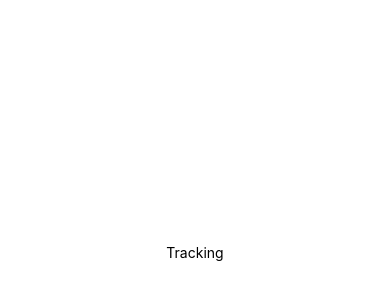
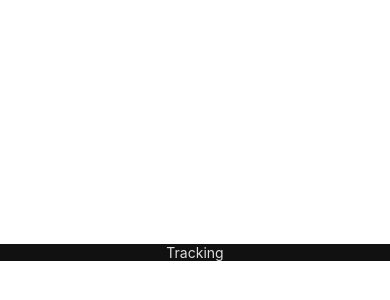
Before and after one commit to tkovs/correios-app, a React Native app: screen / in a window 390 px wide. Shown: the part 170-470 px from the top of the page. Built offline with nearby package versions, Linux system fonts and the light colour scheme.

Commit message:
Change color of application title

```diff
--- a/App.js
+++ b/App.js
@@ -15,10 +15,10 @@ const styles = StyleSheet.create({
     justifyContent: 'center',
   },
   body: {
-    backgroundColor: '#fff',
+    backgroundColor: '#111',
   },
   text: {
-    color: '#000',
+    color: '#ddd',
     textAlign: 'center',
   },
 });
```
